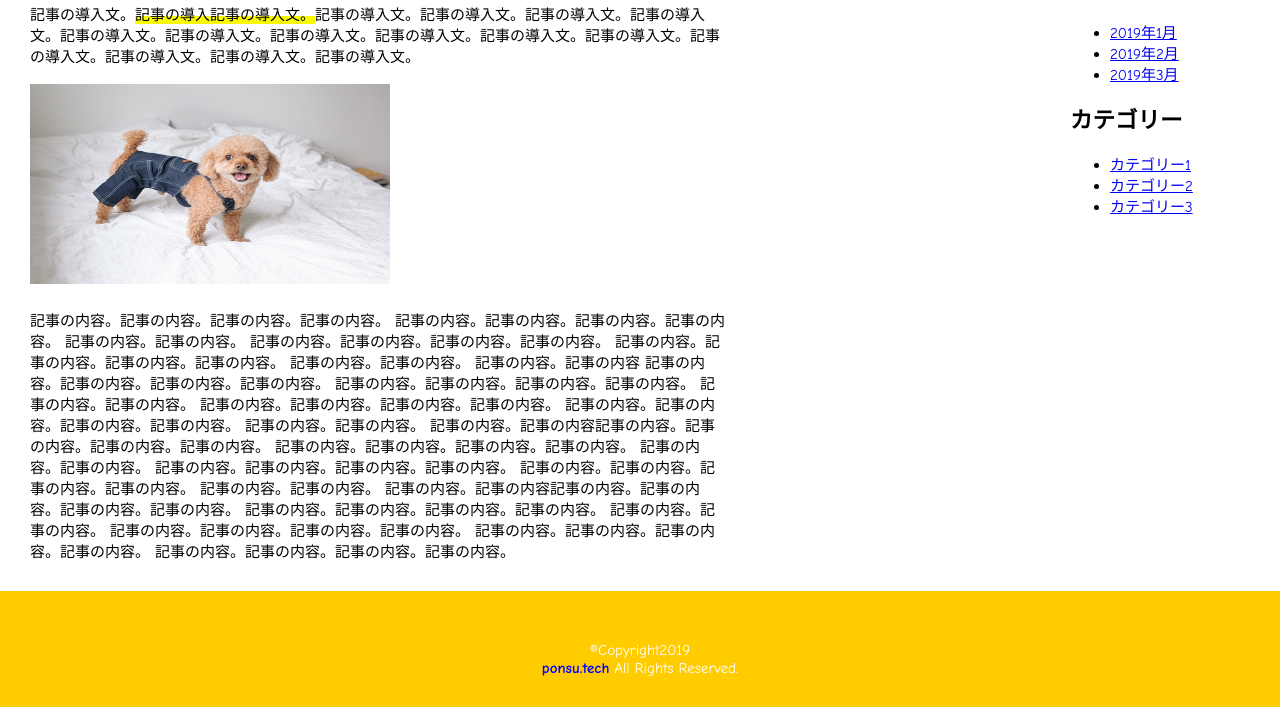
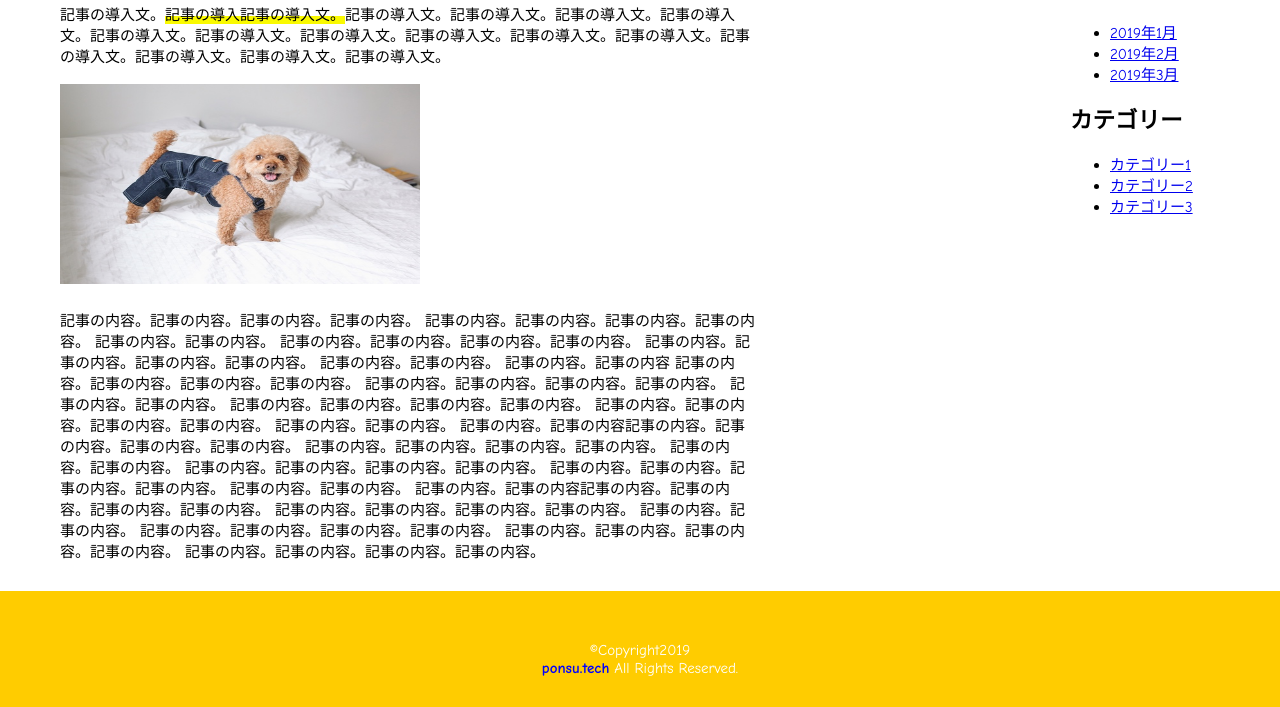
Before and after one commit to ponsu256/supreme-journey, a plain HTML site: page blog/blog.html in a window 1280 px wide. Shown: the part 305-1012 px from the top of the page. Drawn offline with Linux system fonts and the light colour scheme; a web font is replaced by a local one.

Commit message:
Update blog.css

```diff
--- a/css/blog.css
+++ b/css/blog.css
@@ -76,7 +76,7 @@ img{
   width: 700px;
   margin: 0 10px;
   float: left;
-  margin-left: 30px;
+  margin-left: 60px;
 }
 
 .sidebar{
```
